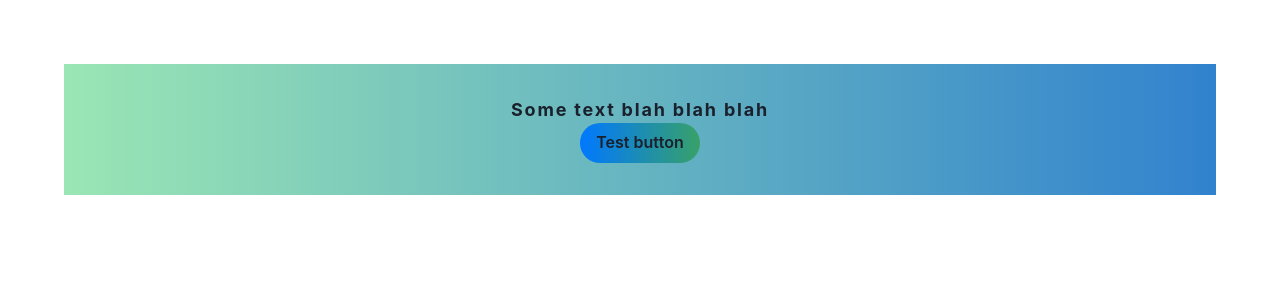
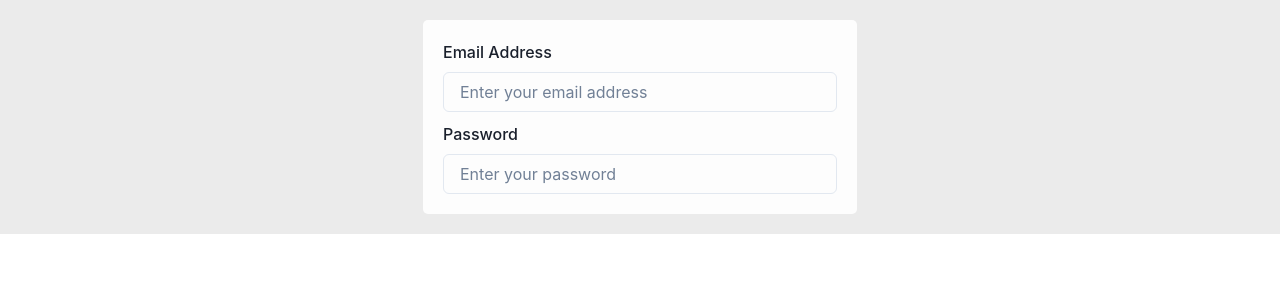
Before and after one commit to trilogy-group/tu2k22-chakra-template, a React (Create React App) app: page / in a window 1280 px wide. Shown: the top 300 px of the page. Built offline with nearby package versions, Linux system fonts and the light colour scheme.

Commit message:
feat: added component 4 (form)

```diff
--- a/src/App.tsx
+++ b/src/App.tsx
@@ -1,31 +1,35 @@
 import React from 'react'
-import { ChakraProvider, Center, Button, Text } from '@chakra-ui/react'
+import {
+  ChakraProvider,
+  Box,
+  FormControl,
+  FormLabel,
+  Input,
+  FormErrorMessage
+} from '@chakra-ui/react'
 
 const App = () => (
   <ChakraProvider resetCSS>
-    <Center
+    <Box
+      backgroundColor="blackAlpha.200"
+      p={5}
       display="flex"
-      flexDirection="column"
+      justifyContent="center"
       alignItems="center"
-      justifyContent="flex-start"
-      m={16}
-      p={8}
-      backgroundColor="cyan.100"
-      bgGradient="linear(to right, green.200,blue.500)"
     >
-      <Text opacity={1} fontWeight="bold" fontSize="lg" letterSpacing="widest">
-        Some text blah blah blah
-      </Text>
-      <Button
-        variant="ghost"
-        size="md"
-        bgGradient="linear(to right, messenger.500,green.500)"
-        borderRadius={100}
-        border={20}
-      >
-        Test button
-      </Button>
-    </Center>
+      <Box backgroundColor="whiteAlpha.900" width="35%" p={5} borderRadius={5}>
+        <FormControl mb={2.5}>
+          <FormLabel>Email Address</FormLabel>
+          <Input placeholder="Enter your email address" />
+          <FormErrorMessage>Error message</FormErrorMessage>
+        </FormControl>
+        <FormControl>
+          <FormLabel>Password</FormLabel>
+          <Input placeholder="Enter your password" />
+          <FormErrorMessage>Error message</FormErrorMessage>
+        </FormControl>
+      </Box>
+    </Box>
   </ChakraProvider>
 )
 
```
